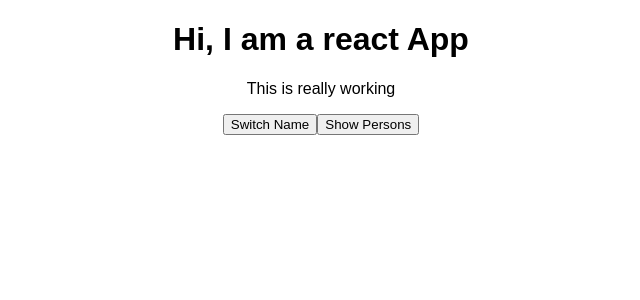
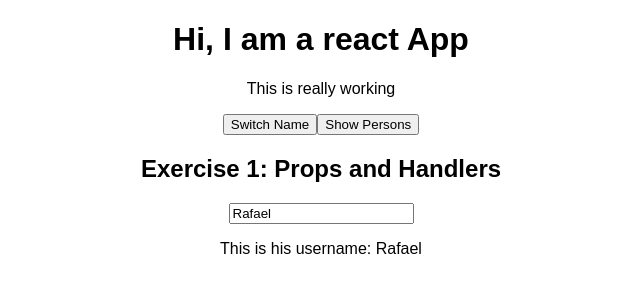
Before and after one commit to rafaelflorespereira/learningReact, a React (Create React App) app in the folder react-app/: page / in a window 1280 px wide. Shown: the top 300 px of the page, without its empty margins (319-959 px from the left). Built offline with nearby package versions, Linux system fonts and the light colour scheme.

Commit message:
handling dynamic content the js way

```diff
--- a/react-app/src/App.js
+++ b/react-app/src/App.js
@@ -45,14 +45,10 @@ class App extends Component {
   }
 
   render() {
-    return (
-      <div className="App">
-        <h1>Hi, I am a react App</h1>
-        <p>This is really working</p>
-        <button onClick={this.switchNameHandler.bind(this, 'input')}>Switch Name</button>
-        <button onClick={this.showPersonsHandler}>Show Persons</button>
-        {
-          this.state.showPersons ?
+    let persons = null
+
+    if (this.state.showPersons) {
+      persons = (
       <div>
         <Person
             name={this.state.persons[0].name}
@@ -66,11 +62,20 @@ class App extends Component {
             name={this.state.persons[2].name}
             changeName={this.changeNameHandler}
             age={this.state.persons[2].age}></Person>
+       </div>
+      )
+    }
+
+    return (
+      <div className="App">
+        <h1>Hi, I am a react App</h1>
+        <p>This is really working</p>
+        <button onClick={this.switchNameHandler.bind(this, 'input')}>Switch Name</button>
+        <button onClick={this.showPersonsHandler}>Show Persons</button>
+        {persons}
         <h2>Exercise 1: Props and Handlers</h2>
         <Userinput user={this.state.users[0]} changeUsername={this.changeUsernameHandler}></Userinput>
         <Useroutput username={this.state.users[0].username}></Useroutput>
-          </div> : null
-        }
       </div>
     );
   }
```
Lines whose indentation alone changed are shown as unchanged.
